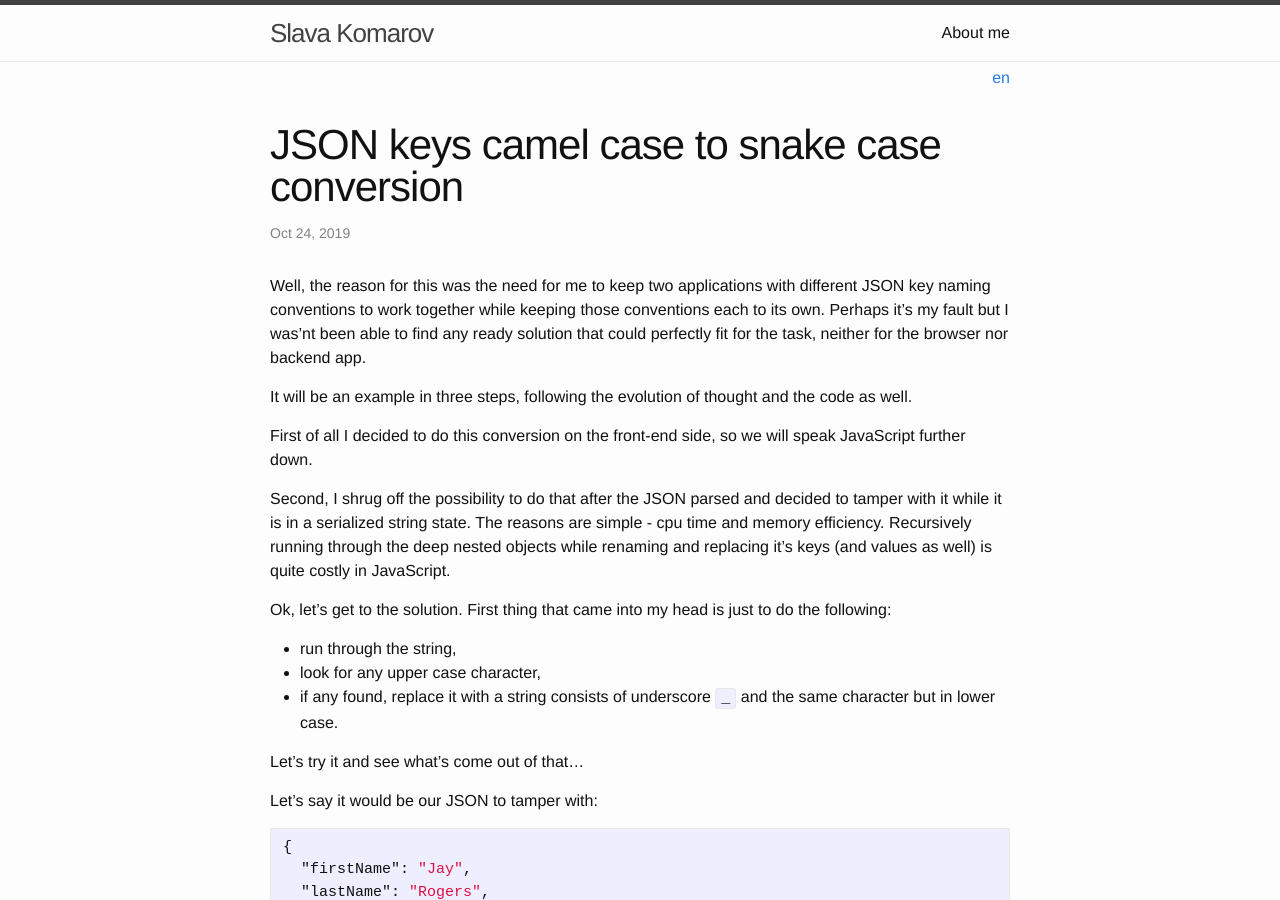
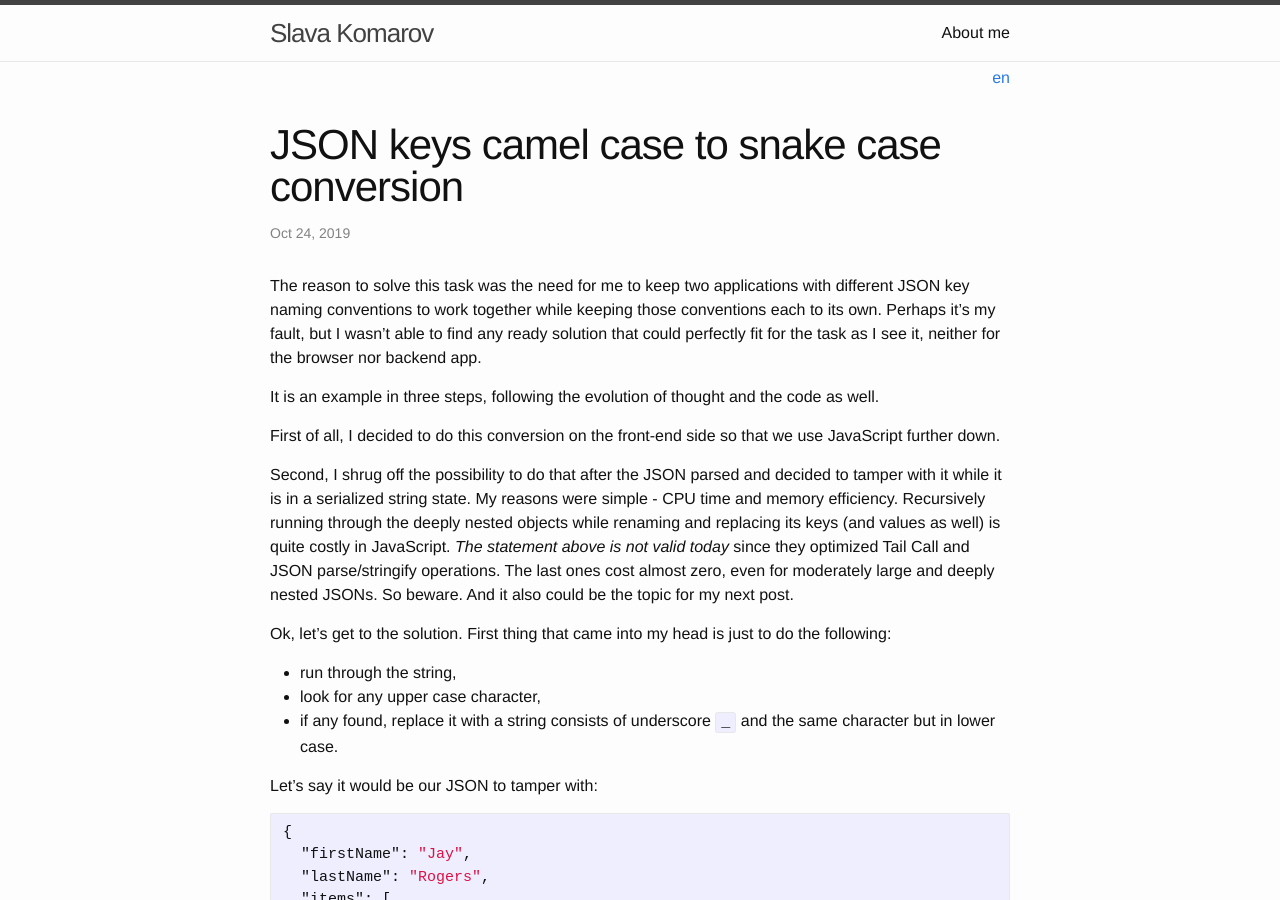
Before and after one commit to chernomord/chernomord.github.io, a Jekyll site: the page built from _posts/2019-10-24-json_camel_to_snake.markdown, in a window 1280 px wide and 900 px high. Built offline with Jekyll 4.4.1, drawn with Linux system fonts in a browser that asks for light colours; some of the changed text lies outside the part shown.

Commit message:
fix: text grammar

````diff
--- a/_posts/2019-10-24-json_camel_to_snake.markdown
+++ b/_posts/2019-10-24-json_camel_to_snake.markdown
@@ -8,23 +8,26 @@ lang: en
 ref: json_camel_to_snake
 ---
 
-Well, the reason for this was the need for me to keep two applications with
-different JSON key naming conventions to work together while keeping those conventions each to its own. Perhaps it's
-my fault but I was'nt been able to find any ready solution that could perfectly fit for the task, neither for the browser nor backend app.
+The reason to solve this task was the need for me to keep two applications with different JSON
+key naming conventions to work together while keeping those conventions each to its own.
+Perhaps it's my fault, but I wasn't able to find any ready solution that could perfectly fit for
+the task as I see it, neither for the browser nor backend app.
 
-It will be an example in three steps, following the evolution of thought and the code as well.
+It is an example in three steps, following the evolution of thought and the code as well.
 
-First of all I decided to do this conversion on the front-end side, so we will speak JavaScript further down.
+First of all, I decided to do this conversion on the front-end side so that we use JavaScript further down.
 
-Second, I shrug off the possibility to do that after the JSON parsed and decided to tamper with it while it is in a serialized string state.
-The reasons are simple - cpu time and memory efficiency. Recursively running through the deep nested objects while renaming and replacing it's keys (and values as well) is quite costly in JavaScript.
+Second, I shrug off the possibility to do that after the JSON parsed and decided to tamper with it
+while it is in a serialized string state. My reasons were simple - CPU time and memory efficiency.
+Recursively running through the deeply nested objects while renaming and replacing its keys
+(and values as well) is quite costly in JavaScript. *The statement above is not valid today* since
+they optimized Tail Call and JSON parse/stringify operations. The last ones cost almost zero, even for moderately large and deeply nested JSONs. So beware. And it also could be the topic for
+my next post.
 
 Ok, let's get to the solution. First thing that came into my head is just to do the following:
 - run through the string,
 - look for any upper case character,
 - if any found, replace it with a string consists of underscore `_` and the same character but in lower case.
-
-Let's try it and see what's come out of that...
 
 Let's say it would be our JSON to tamper with:
 ```json
@@ -76,17 +79,15 @@ But there is a catch, lets see the result of running the function above against
 }
 ```
 
-You could see the values are also transformed and this is not we really want... So what can we do?
-
-Obviously, we need to be able to know where we stand on each iteration of our cycle, to know if the current letter is a part of a key or a value?
-Also, remember that we need to transform only key names, so we better narrow our search to keys.
+We need to be able to know where we stand on each iteration of our cycle to know if the current letter is a part of a key or a value?
+Also, remember that we need to transform only key's names, so we better narrow our search to keys.
 JSON key always ends with `":` combination and starts with `{"` or `,"`. So, we would need to do the following:
 - check if two previous symbols are one of the three combinations
 - determine if the key name is begun or ended
-- JSON could be formatted, as ours, so we need to take blind eye on spaces, line breaks and so on... but even better - we could make any comparison only if we stumble upon one of the
+- JSON could be formatted, like ours, so we need to take a blind eye on spaces and line breaks. But even better - we could make any comparison only if we stumble upon one of the
 service symbol, the part of JSON syntax.
 
-For this task would be best to accumulate those symbols in a special variable outside of the scope of the cycle and change it only if we encounter any other syntactic symbol.
+For this task would be best to accumulate those symbols in a particular variable outside of the scope of the cycle and change it only if we encounter any other syntactic symbol.
 
 Now, here is the function for that:
 
````
